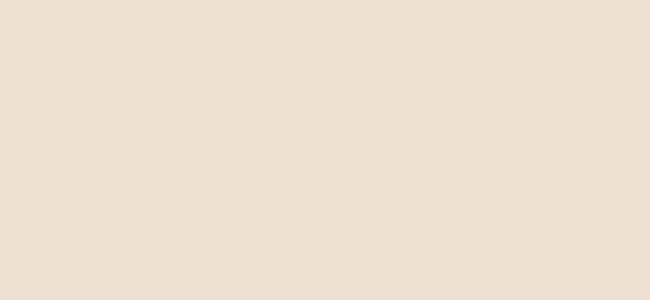
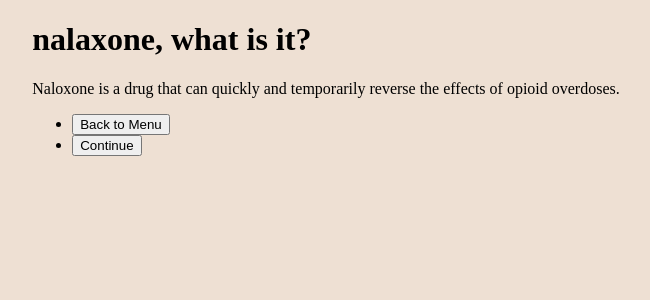
Before and after one commit to jennydmcm/big-project-2023, a Next.js app: page /lessonOne in a window 1280 px wide. Shown: the top 300 px of the page, without its empty margins (314-964 px from the left). Built offline with nearby package versions, Linux system fonts and the light colour scheme.

Commit message:
mapping out procedures data

```diff
--- a/components/Hamburger/index.js
+++ b/components/Hamburger/index.js
@@ -34,15 +34,15 @@ export default function Menu() {
                                         className={styles.text_link} >
                                         <Image src={home} className={styles.img_link} />home
                                     </a>
-                                    <a href="/lessonone"
+                                    <a href="/lessonOne"
                                         className={styles.text_link} >
                                         <Image src={pill} className={styles.img_link} />lesson 1
                                     </a>
-                                    <a href="/lessontwo"
+                                    <a href="/lessonTwo"
                                         className={styles.text_link} >
                                         <Image src={eye} className={styles.img_link} />lesson 2
                                     </a>
-                                    <a href="/lessonthree"
+                                    <a href="/lessonThree"
                                         className={styles.text_link} >
                                         <Image src={spray} className={styles.img_link} />lesson 3
                                     </a>
--- a/components/Lesson1/index.js
+++ b/components/Lesson1/index.js
@@ -16,7 +16,9 @@ export default function Lesson1() {
 
 
             </div>
+            <div>
 
+            </div>
 
 
 
--- a/pages/_app.js
+++ b/pages/_app.js
@@ -1,4 +1,7 @@
 import '@/styles/globals.css'
+import { useRouter } from 'next/router'
+import Index from './index'
+
 
 export default function App({ Component, pageProps }) {
   return <Component {...pageProps} />
--- a/pages/index.js
+++ b/pages/index.js
@@ -34,7 +34,7 @@ export default function homePage() {
           <Link style={{
             textDecoration: 'none'
 
-          }} href="/lessonone">
+          }} href="/lessonOnept1">
             <Lesson1 />
           </Link >
           <Link style={{ textDecoration: 'none' }} href="/lessontwo">
--- a/pages/lessonOne.js
+++ b/pages/lessonOne.js
@@ -1,4 +1,88 @@
-export default function lessonOne() {
-    return (<></>
-    )
+import { useState } from 'react';
+
+
+const data = [
+  {
+      "title": "nalaxone, what is it?",
+      "information": "Naloxone is a drug that can quickly and temporarily reverse the effects of opioid overdoses.",
+      "options": [
+           "Back to Menu",
+           "Continue"
+      ]
+
+  },
+
+
+  {
+      "title": "nalaxone, what is it?",
+      "header": "How effective is Nalaxone?",
+      "information": "Naloxone's effects last for a relatively short period of time, varying from 20 - 90 minutes. However, opioids tend to remain active in the body for a longer duration. It’s possible for naloxone's effects to wear off before the opioids have been eliminated from the body, which can result in a recurrence of breathing problems.",
+      "options": [
+          "Back to Menu",
+          "Continue"
+      ]
+
+  },
+
+  {
+      "title": "nalaxone, what is it?",
+      "header": "Who can take Nalaxone?",
+      "information": "Naloxone is a safe medication that can be used by people of all ages. It's effective only if there are opioids present in the body’s system, and there's no way to misuse it. Naloxone does not lead to dependency, making it a safe option for those who need it. It's highly recommended to keep a naloxone kit within reach in case of an emergency.",
+      "options": [
+          "Back to Menu",
+          "Continue"
+      ]
+
+  },
+
+  {
+      "title": "nalaxone, what is it?",
+      "information": "A single dose of naloxone might not be enough to fully reverse the effects of an opioid overdose. Additional doses may be required. The amount, type, and how the opioid was ingested (Ex. swallowing pills/injecting), can impact the need for repeat administration of Naloxone.",
+      "options": [
+           "Back to Menu",
+           "Continue"
+      ]
+
+  },
+
+  {
+      "title": "nalaxone, what is it?",
+      "information": "Lesson Complete!",
+      "options": [
+           "Next Lesson",
+           "Menu"
+      ]
+
+  }
+]
+
+export default function IndexPage() {
+  const [currentData, setCurrentData] = useState(0);
+
+  const handleOptionClick = (option) => {
+    if (option === 'Back to Menu') {
+      setCurrentData(0);
+    } else if (option === 'Continue') {
+      setCurrentData(currentData + 1);
+    } else if (option === 'Next Lesson') {
+      setCurrentData(currentData + 1);
+    } else if (option === 'Menu') {
+      setCurrentData(0);
+    }
+  };
+
+  return (
+    <div>
+      <h1>{data[currentData].title}</h1>
+      {data[currentData].header && <h2>{data[currentData].header}</h2>}
+      <p>{data[currentData].information}</p>
+      <ul>
+        {data[currentData].options.map((option) => (
+          <li key={option}>
+            <button onClick={() => handleOptionClick(option)}>{option}</button>
+          </li>
+        ))}
+      </ul>
+    </div>
+  );
 }
```
Also changed, not shown: pages/lessonThree.js (+66 -3 lines), pages/lessonTwo.js (+68 -3 lines).
